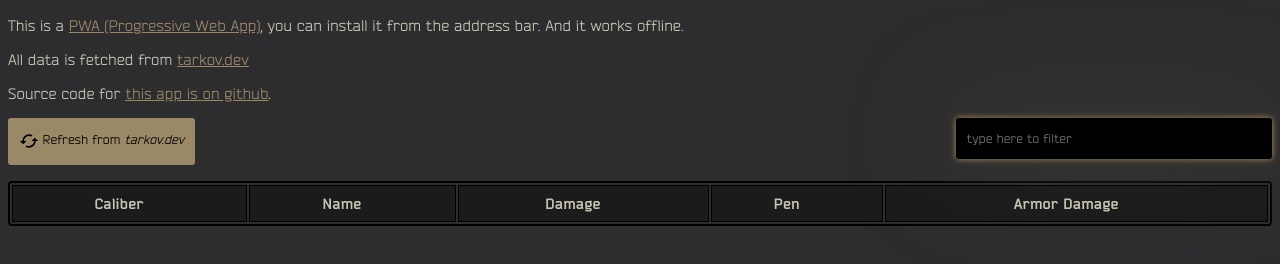
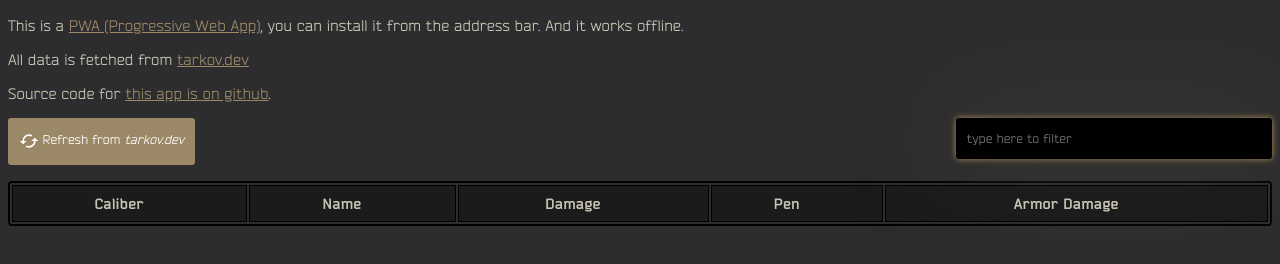
Before and after one commit to masoudd/tarkov_simple_ammo, a plain HTML site: page index.html in a window 1280 px wide. In both pictures the pointer is over the button 101 px from the left and 141 px from the top of the page. Drawn offline with Linux system fonts and the light colour scheme; no server answers.

Commit message:
Tweak button style

```diff
--- a/style.css
+++ b/style.css
@@ -5,11 +5,13 @@ button {
   color: black;
   border: none;
   border-radius: 3px;
-  transition:background-color 0.2s ease-in-out
+  transition:background-color 0.2s ease-in-out;
 }
 button:hover {
   background: #9a8866;
-  transition:background-color 0.2s ease-in-out
+  transition:background-color 0.2s ease-in-out;
+  color: white;
+  cursor: pointer;
 }
 
 #search_input {
```
